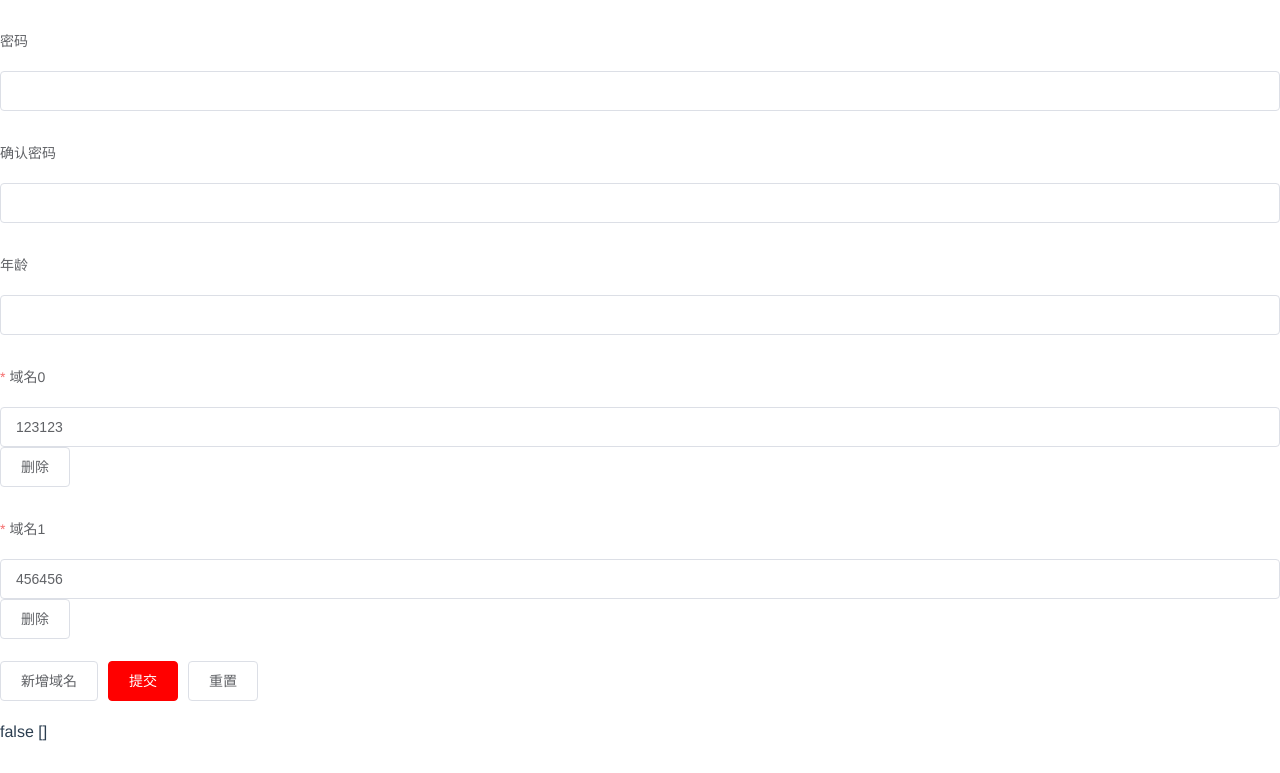
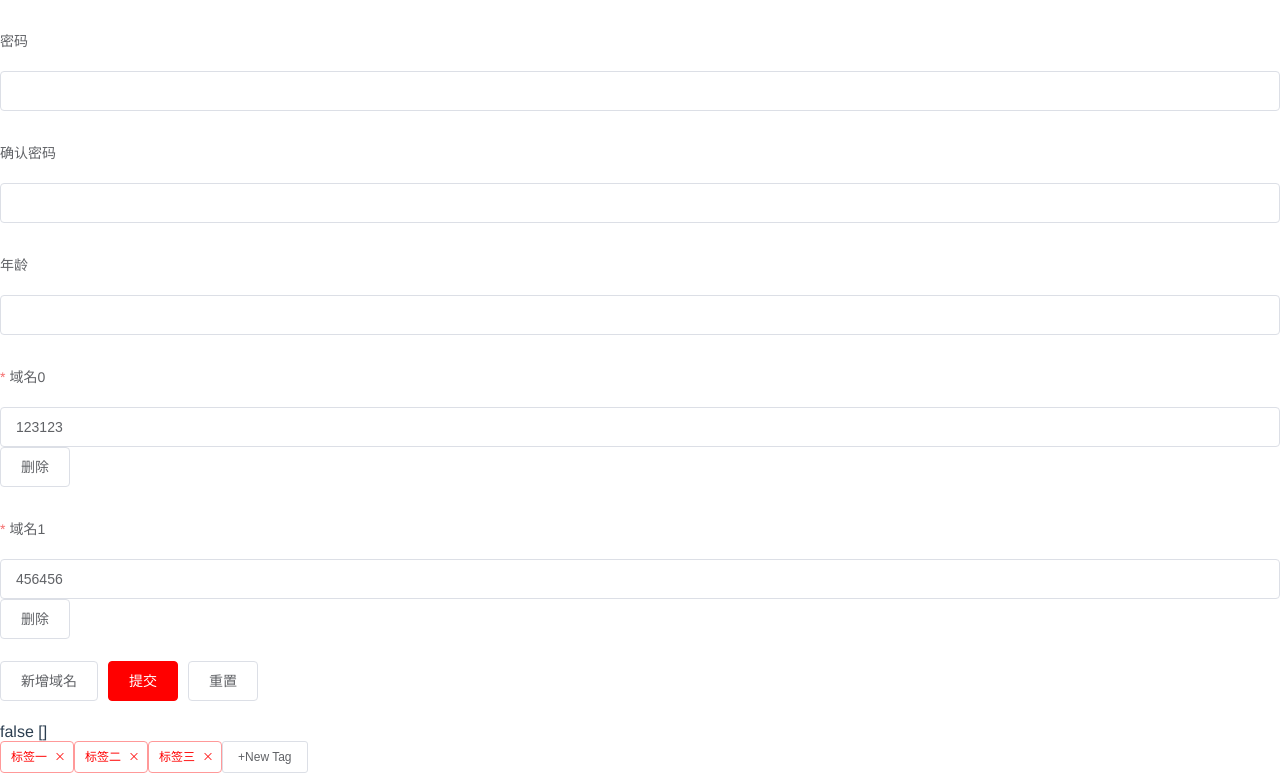
Before and after one commit to BonjourYY/element-ui-starter, a Vue app: page / in a window 1280 px wide. Shown: the part 2784-3557 px from the top of the page. Before the commit the page ends 3525 px from the top, so only its background shows below. Built offline with nearby package versions, Linux system fonts and the light colour scheme.

Commit message:
feature：Add ElementTag Component

```diff
--- a/src/App.vue
+++ b/src/App.vue
@@ -22,6 +22,7 @@
     <ElementColorPicker></ElementColorPicker>
     <ElementTransfer></ElementTransfer>
     <ElementForm></ElementForm>
+    <ElementTag></ElementTag>
   </div>
 </template>
 
--- /dev/null
+++ b/src/components/ElementTag.vue
@@ -0,0 +1,51 @@
+<template>
+  <div class="element-tag">
+    <el-tag closable v-for="(tag, index) in tags" :key="`${tag}_${index}`" @click="handleClick" @close="handleClose" effect="plain">{{ tag }}</el-tag>
+    <el-input class="input-new-tag" v-if="inputVisible" v-model="inputValue" ref="saveTagInput" size="small" @keyup.enter.native="handleInputConfirm"></el-input>
+    <el-button v-else class="button-new-tag" size="small" @click="showInput">+New Tag</el-button>
+  </div>
+</template>
+
+<script>
+export default {
+  name: 'ElementTag',
+  data() {
+    return {
+      tags: ['标签一', '标签二', '标签三'],
+      inputValue: '',
+      inputVisible: false,
+    };
+  },
+  methods: {
+    handleClose(tag) {
+      this.tags.splice(this.tags.indexOf(tag), 1);
+      console.log('关闭成功');
+    },
+    showInput() {
+      this.inputVisible = true;
+      this.$nextTick(() => {
+        this.$refs.saveTagInput.$refs.input.focus();
+      });
+    },
+    handleInputConfirm() {
+      this.inputValue && this.tags.push(this.inputValue);
+      this.inputValue = '';
+      this.inputVisible = false;
+      console.log('新增成功');
+    },
+    handleClick() {
+      console.log('点击成功');
+    },
+  },
+};
+</script>
+
+<style lang="scss" scoped>
+.element-tag {
+  color: red;
+}
+.input-new-tag {
+  display: inline-block;
+  width: 100px;
+}
+</style>
```
